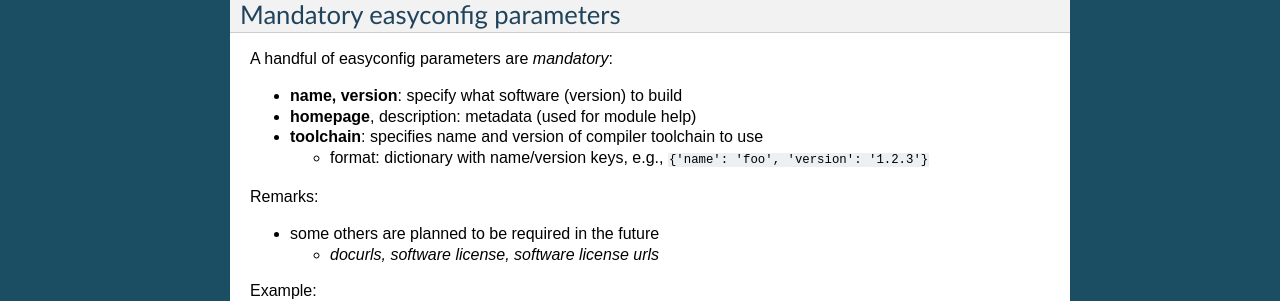
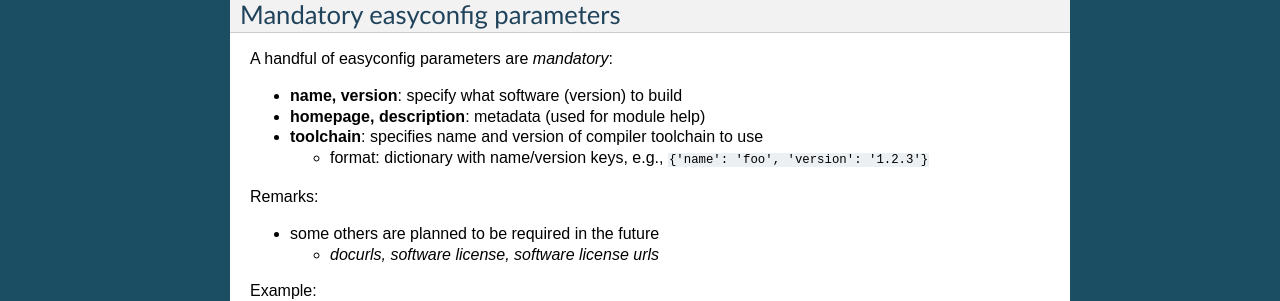
Before and after one commit to easybuilders/easybuild, a Sphinx documentation site: the page built from docs/Writing_easyconfig_files.rst, in a window 1280 px wide and 900 px high, scrolled down 1119 px. Shown: the part 152-453 px from the top of the window. Built offline with Sphinx 7.4.7, drawn with Linux system fonts in a browser that asks for light colours.

```diff
--- a/docs/Writing_easyconfig_files.rst
+++ b/docs/Writing_easyconfig_files.rst
@@ -73,7 +73,7 @@ Mandatory easyconfig parameters
 A handful of easyconfig parameters are `mandatory`:
 
 * **name, version**: specify what software (version) to build
-* **homepage**, description: metadata (used for module help)
+* **homepage, description**: metadata (used for module help)
 * **toolchain**: specifies name and version of compiler toolchain to use
 
   * format: dictionary with name/version keys, e.g., ``{'name': 'foo', 'version': '1.2.3'}``
```
